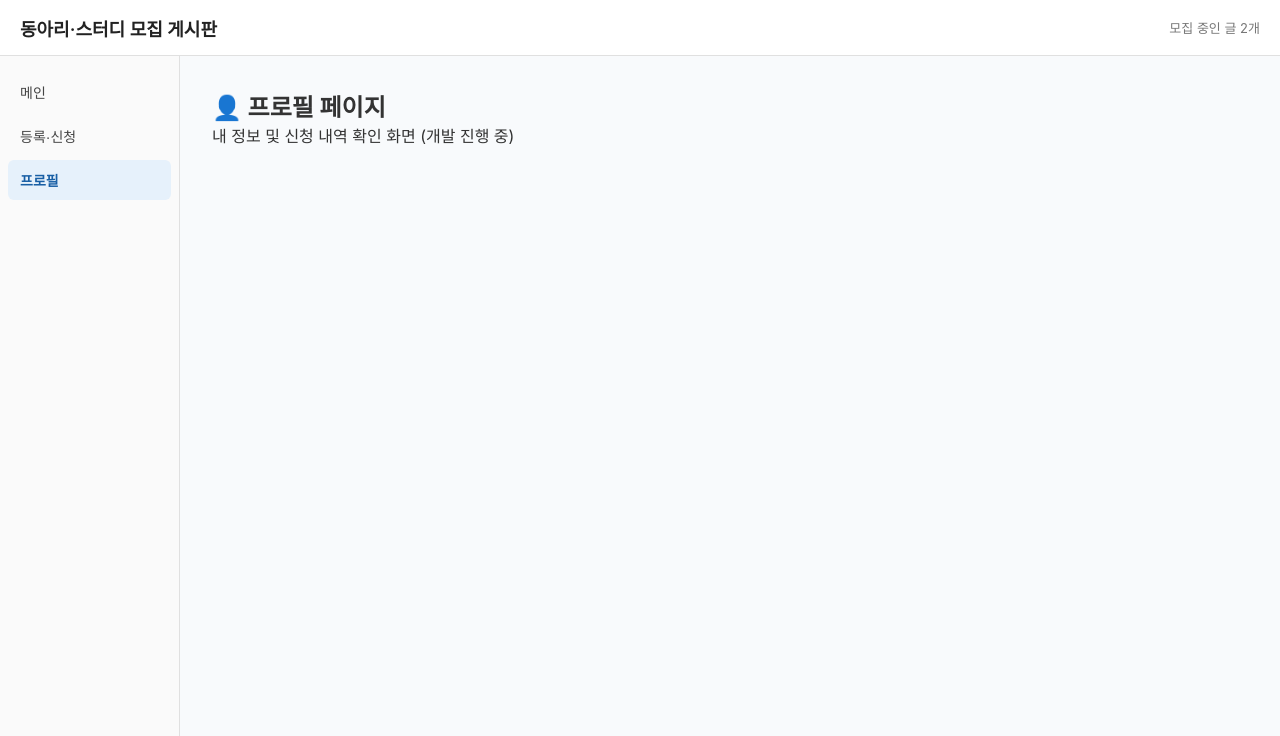
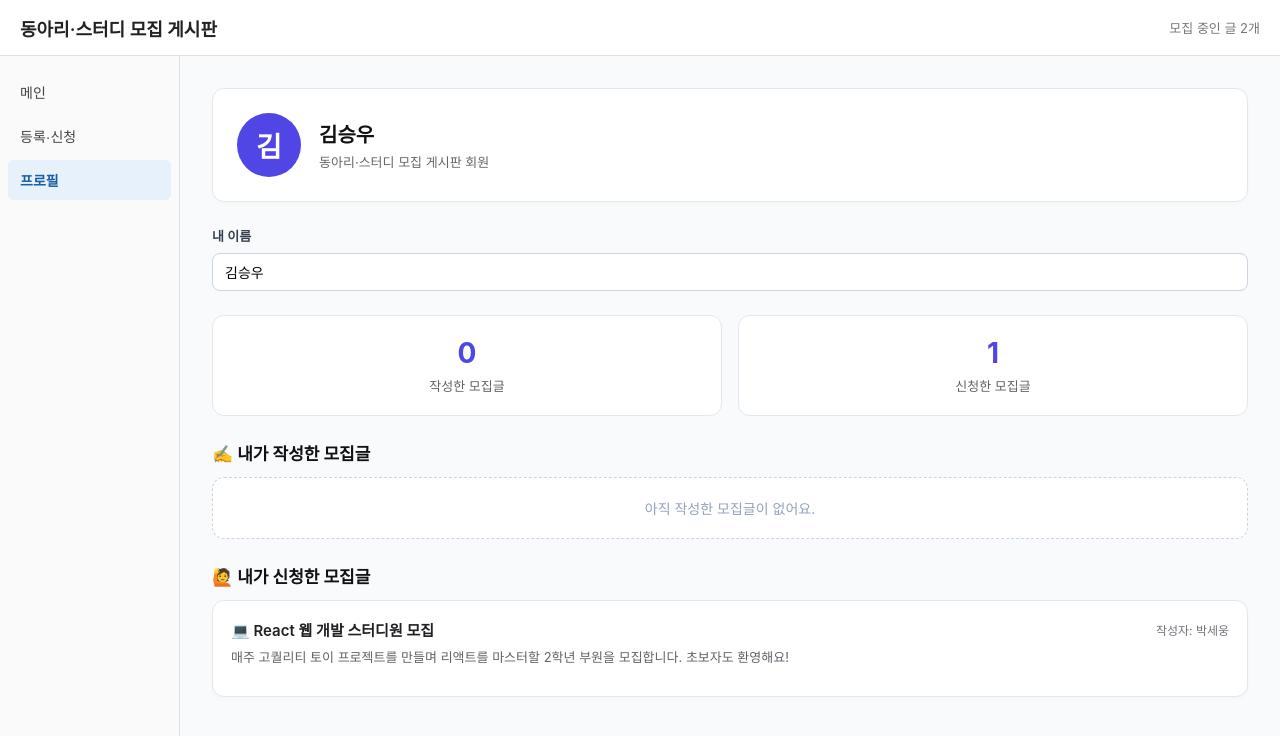
Before and after one commit to Ze-rith/Club-Study-Group-Recruitment-Board, a React (Vite) app: page / in a window 1280 px wide. Both pictures are taken after a click on the button "프로필". Shown: the top 736 px of the page. Built offline with nearby package versions, Linux system fonts and the light colour scheme.

Commit message:
feat: 프로필 페이지 구현
- placeholder였던 profile 탭을 ProfilePage 컴포넌트로 교체
- 이름 기준으로 내가 작성한/신청한 모집글을 모아서 표시
- 활동 통계(작성/신청 개수) 및 프로필 카드 UI 추가

```diff
--- a/src/App.tsx
+++ b/src/App.tsx
@@ -4,6 +4,7 @@ import Topbar from "./components/Topbar";
 import Sidebar from "./components/Sidebar";
 import MainPage from "./screen/MainPage.tsx";
 import RegisterPage from "./pages/RegisterPage";
+import ProfilePage from "./pages/ProfilePage";
 import type { Post, NewPostInput, PageType } from "./types";
 
 function App() {
@@ -80,12 +81,7 @@ function App() {
                     />
                 );
             case "profile":
-                return (
-                    <div style={{ padding: "32px" }}>
-                        <h2>👤 프로필 페이지</h2>
-                        <p>내 정보 및 신청 내역 확인 화면 (개발 진행 중)</p>
-                    </div>
-                );
+                return <ProfilePage posts={posts} />;
             default:
                 return <MainPage posts={posts} />;
         }
--- /dev/null
+++ b/src/pages/ProfilePage.css
@@ -0,0 +1,176 @@
+.profile-page {
+  padding: 32px;
+  display: flex;
+  flex-direction: column;
+  gap: 24px;
+}
+
+/* 상단 프로필 카드 */
+.profile-header {
+  display: flex;
+  align-items: center;
+  gap: 18px;
+  background-color: #ffffff;
+  border: 1px solid #e2e8f0;
+  border-radius: 12px;
+  padding: 24px;
+  box-shadow: 0 2px 4px rgba(0, 0, 0, 0.02);
+}
+
+.profile-avatar {
+  width: 64px;
+  height: 64px;
+  border-radius: 50%;
+  background-color: #4f46e5;
+  color: #ffffff;
+  font-size: 28px;
+  font-weight: 700;
+  display: flex;
+  align-items: center;
+  justify-content: center;
+  flex-shrink: 0;
+}
+
+.profile-header-info h2 {
+  font-size: 20px;
+  font-weight: 700;
+  color: #111;
+  margin-bottom: 4px;
+}
+
+.profile-header-info p {
+  font-size: 13px;
+  color: #666;
+}
+
+/* 내 이름 입력 영역 */
+.profile-name-section {
+  display: flex;
+  flex-direction: column;
+  gap: 8px;
+}
+
+.profile-name-section label {
+  font-size: 13px;
+  font-weight: 600;
+  color: #374151;
+}
+
+.profile-name-section input {
+  padding: 10px 12px;
+  font-size: 14px;
+  border: 1px solid #cbd5e1;
+  border-radius: 8px;
+  outline: none;
+}
+
+.profile-name-section input:focus {
+  border-color: #4f46e5;
+}
+
+/* 활동 요약 통계 */
+.profile-stats {
+  display: grid;
+  grid-template-columns: repeat(2, 1fr);
+  gap: 16px;
+}
+
+.profile-stat-card {
+  background-color: #ffffff;
+  border: 1px solid #e2e8f0;
+  border-radius: 12px;
+  padding: 20px;
+  display: flex;
+  flex-direction: column;
+  align-items: center;
+  gap: 6px;
+}
+
+.profile-stat-number {
+  font-size: 28px;
+  font-weight: 700;
+  color: #4f46e5;
+}
+
+.profile-stat-label {
+  font-size: 13px;
+  color: #5f6368;
+}
+
+/* 목록 섹션 */
+.profile-list-section h3 {
+  font-size: 17px;
+  font-weight: 700;
+  color: #111;
+  margin-bottom: 12px;
+}
+
+.profile-empty {
+  font-size: 14px;
+  color: #94a3b8;
+  padding: 20px;
+  background-color: #fff;
+  border: 1px dashed #cbd5e1;
+  border-radius: 12px;
+  text-align: center;
+}
+
+.profile-post-list {
+  list-style: none;
+  display: flex;
+  flex-direction: column;
+  gap: 12px;
+}
+
+.profile-post-card {
+  background-color: #ffffff;
+  border: 1px solid #e2e8f0;
+  border-radius: 12px;
+  padding: 18px;
+  box-shadow: 0 2px 4px rgba(0, 0, 0, 0.02);
+}
+
+.profile-post-top {
+  display: flex;
+  justify-content: space-between;
+  align-items: center;
+  gap: 12px;
+  margin-bottom: 8px;
+}
+
+.profile-post-top h4 {
+  font-size: 15px;
+  font-weight: 600;
+  color: #202124;
+}
+
+.profile-post-content {
+  font-size: 13px;
+  color: #5f6368;
+  line-height: 1.5;
+  margin-bottom: 10px;
+}
+
+.profile-post-meta {
+  font-size: 12px;
+  color: #70757a;
+  white-space: nowrap;
+}
+
+.profile-badge {
+  font-size: 11px;
+  font-weight: 600;
+  padding: 4px 8px;
+  border-radius: 20px;
+  white-space: nowrap;
+}
+
+.profile-badge-open {
+  background-color: #e6f4ea;
+  color: #137333;
+}
+
+.profile-badge-full {
+  background-color: #fce8e6;
+  color: #c5221f;
+}
--- /dev/null
+++ b/src/pages/ProfilePage.tsx
@@ -0,0 +1,122 @@
+import { useState } from "react";
+import "./ProfilePage.css";
+import type { Post } from "../types";
+
+interface ProfilePageProps {
+  posts: Post[]; // App(부모)이 들고 있는 전체 모집글 상태 배열
+}
+
+// 프로필 페이지.
+// 이 앱에는 아직 로그인 기능이 없기 때문에,
+// "내 이름"을 입력하면 그 이름을 기준으로
+// 1) 내가 작성한 모집글  2) 내가 신청한 모집글 을 모아서 보여준다.
+// (로그인 기능이 생기면 이 입력창 대신 로그인된 사용자 이름을 쓰면 된다.)
+function ProfilePage({ posts }: ProfilePageProps) {
+  // 더미 데이터에 신청자로 들어가 있는 "김승우"를 기본값으로 둬서
+  // 첫 화면이 비어 보이지 않게 했다.
+  const [myName, setMyName] = useState("김승우");
+
+  const trimmedName = myName.trim();
+
+  // 내가 작성한 모집글
+  const myPosts = posts.filter((post) => post.author === trimmedName);
+
+  // 내가 신청한 모집글
+  const appliedPosts = posts.filter((post) =>
+    post.applicants.some((a) => a.name === trimmedName)
+  );
+
+  // 프로필 아바타에 표시할 이름 첫 글자
+  const initial = trimmedName ? trimmedName.charAt(0) : "?";
+
+  return (
+    <div className="profile-page">
+      {/* 상단 프로필 카드 */}
+      <section className="profile-header">
+        <div className="profile-avatar">{initial}</div>
+        <div className="profile-header-info">
+          <h2>{trimmedName || "이름을 입력해주세요"}</h2>
+          <p>동아리·스터디 모집 게시판 회원</p>
+        </div>
+      </section>
+
+      {/* 내 이름 입력 (로그인 대체) */}
+      <section className="profile-name-section">
+        <label htmlFor="profile-name-input">내 이름</label>
+        <input
+          id="profile-name-input"
+          type="text"
+          placeholder="이름을 입력하면 내 활동이 보여요"
+          value={myName}
+          onChange={(e) => setMyName(e.target.value)}
+        />
+      </section>
+
+      {/* 활동 요약 통계 */}
+      <section className="profile-stats">
+        <div className="profile-stat-card">
+          <span className="profile-stat-number">{myPosts.length}</span>
+          <span className="profile-stat-label">작성한 모집글</span>
+        </div>
+        <div className="profile-stat-card">
+          <span className="profile-stat-number">{appliedPosts.length}</span>
+          <span className="profile-stat-label">신청한 모집글</span>
+        </div>
+      </section>
+
+      {/* 내가 작성한 모집글 목록 */}
+      <section className="profile-list-section">
+        <h3>✍️ 내가 작성한 모집글</h3>
+        {myPosts.length === 0 ? (
+          <p className="profile-empty">아직 작성한 모집글이 없어요.</p>
+        ) : (
+          <ul className="profile-post-list">
+            {myPosts.map((post) => {
+              const isFull = post.applicants.length >= post.capacity;
+              return (
+                <li key={post.id} className="profile-post-card">
+                  <div className="profile-post-top">
+                    <h4>{post.title}</h4>
+                    <span
+                      className={`profile-badge ${
+                        isFull ? "profile-badge-full" : "profile-badge-open"
+                      }`}
+                    >
+                      {isFull ? "모집 마감" : "모집 중"}
+                    </span>
+                  </div>
+                  <p className="profile-post-content">{post.content}</p>
+                  <span className="profile-post-meta">
+                    신청 {post.applicants.length} / {post.capacity}명
+                  </span>
+                </li>
+              );
+            })}
+          </ul>
+        )}
+      </section>
+
+      {/* 내가 신청한 모집글 목록 */}
+      <section className="profile-list-section">
+        <h3>🙋 내가 신청한 모집글</h3>
+        {appliedPosts.length === 0 ? (
+          <p className="profile-empty">아직 신청한 모집글이 없어요.</p>
+        ) : (
+          <ul className="profile-post-list">
+            {appliedPosts.map((post) => (
+              <li key={post.id} className="profile-post-card">
+                <div className="profile-post-top">
+                  <h4>{post.title}</h4>
+                  <span className="profile-post-meta">작성자: {post.author}</span>
+                </div>
+                <p className="profile-post-content">{post.content}</p>
+              </li>
+            ))}
+          </ul>
+        )}
+      </section>
+    </div>
+  );
+}
+
+export default ProfilePage;
```
